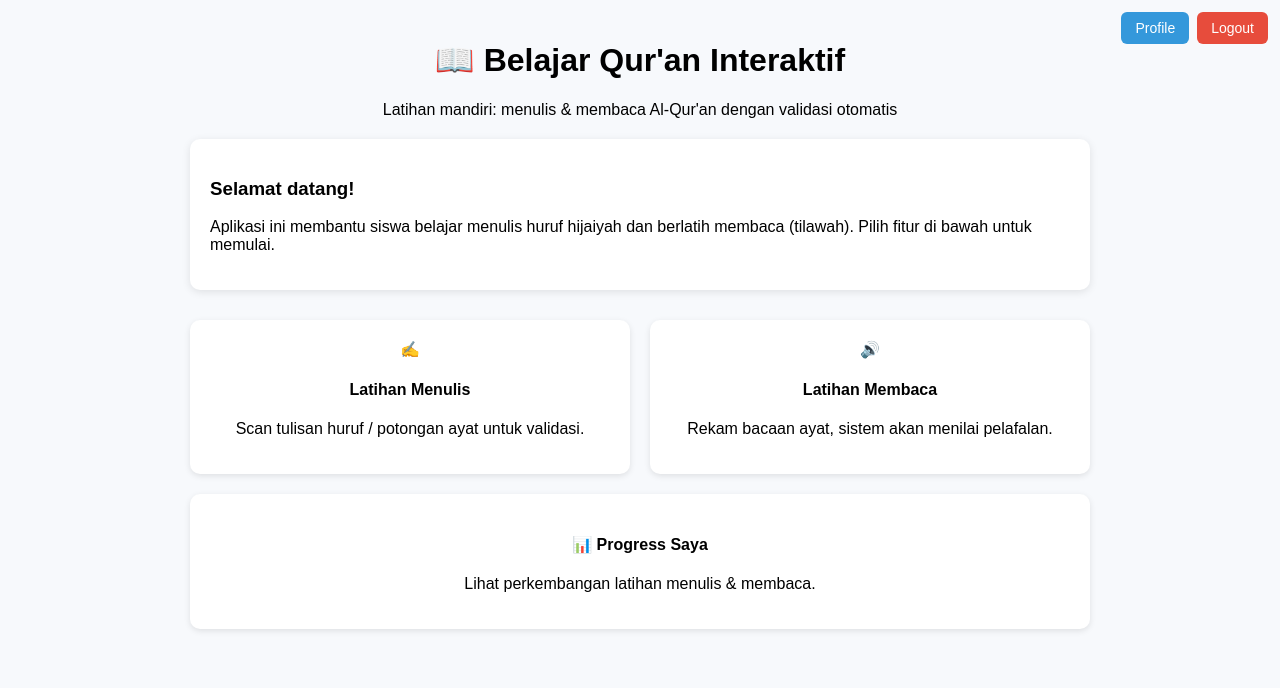
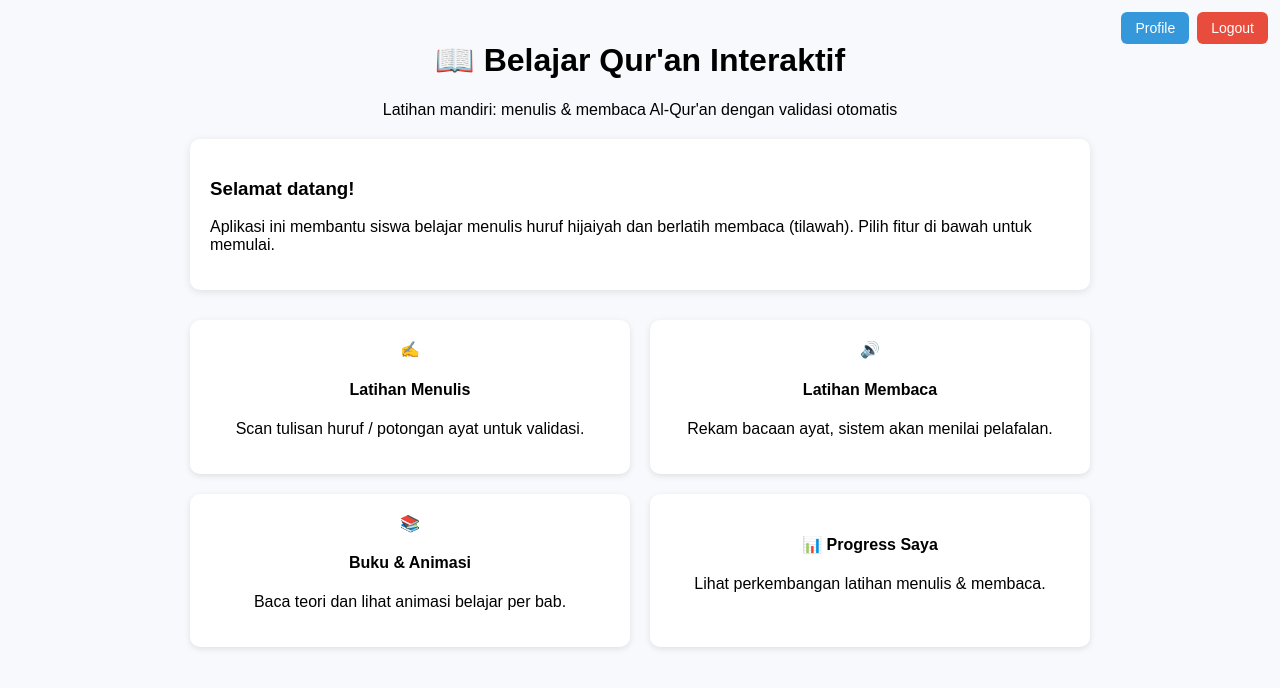
Before and after one commit to sptryogi/alquran-pwa, a React (Vite) app in the folder frontend/: page / in a window 1280 px wide. Shown: the top 688 px of the page. Built offline with nearby package versions, Linux system fonts and the light colour scheme.

Commit message:
Update Home.jsx

```diff
--- a/frontend/src/pages/Home.jsx
+++ b/frontend/src/pages/Home.jsx
@@ -49,11 +49,18 @@ export default function Home() {
           <p>Rekam bacaan ayat, sistem akan menilai pelafalan.</p>
         </div>
 
-        <div
+        <div className="feature" onClick={() => nav("/book")}>
+          <div>📚</div>
+          <h4>Buku & Animasi</h4>
+          <p>Baca teori dan lihat animasi belajar per bab.</p>
+        </div>
+
+        {/* <div
           className="feature"
           style={{ gridColumn: "1 / -1" }}
           onClick={() => nav("/progress")}
-        >
+        > */}
+        <div className="feature" onClick={() => nav("/progress")}>
           <h4>📊 Progress Saya</h4>
           <p>Lihat perkembangan latihan menulis & membaca.</p>
         </div>
```
